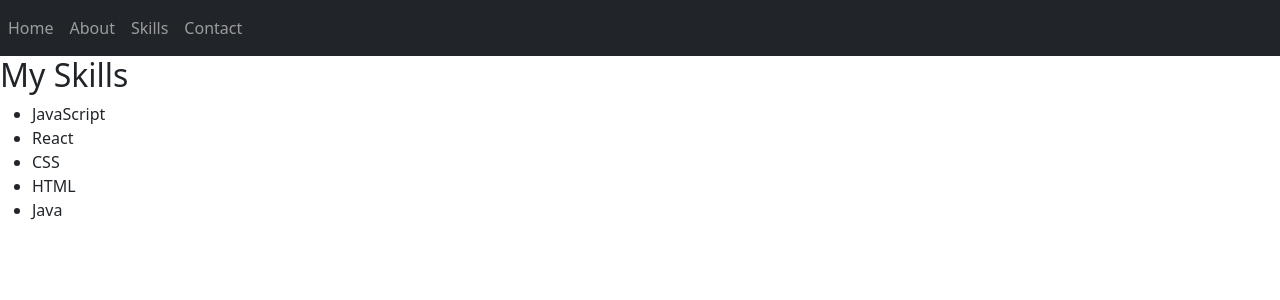
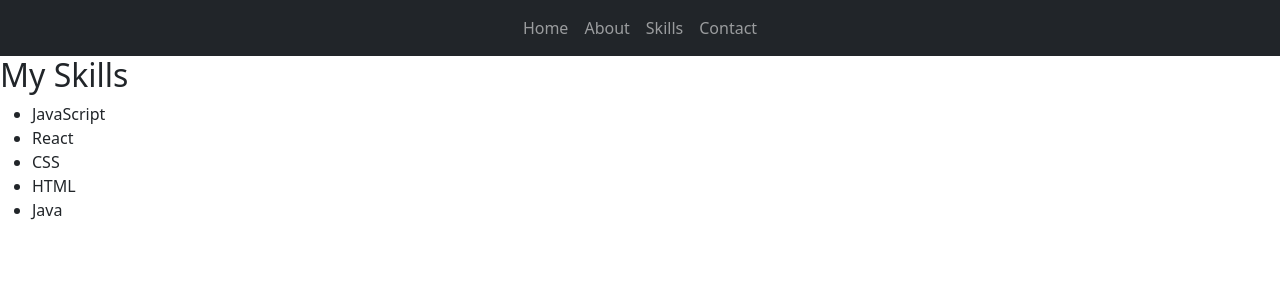
Before and after one commit to tortangChris/my-profile-web, a React (Create React App) app: page /skills in a window 1280 px wide. Shown: the top 300 px of the page. Built offline with nearby package versions, Linux system fonts and the light colour scheme; a small style sheet from the web is missing.

Commit message:
Navigation Center

```diff
--- a/src/App.js
+++ b/src/App.js
@@ -10,7 +10,7 @@ const App = () => {
   return (
     <Router>
       <nav className="navbar navbar-expand-lg navbar-dark bg-dark">
-        <ul className='navbar-nav'>
+        <ul className='navbar-nav mx-auto'>
           <li className='nav-item'>
             <Link className='nav-link' to="/">Home</Link>
             </li>
```
